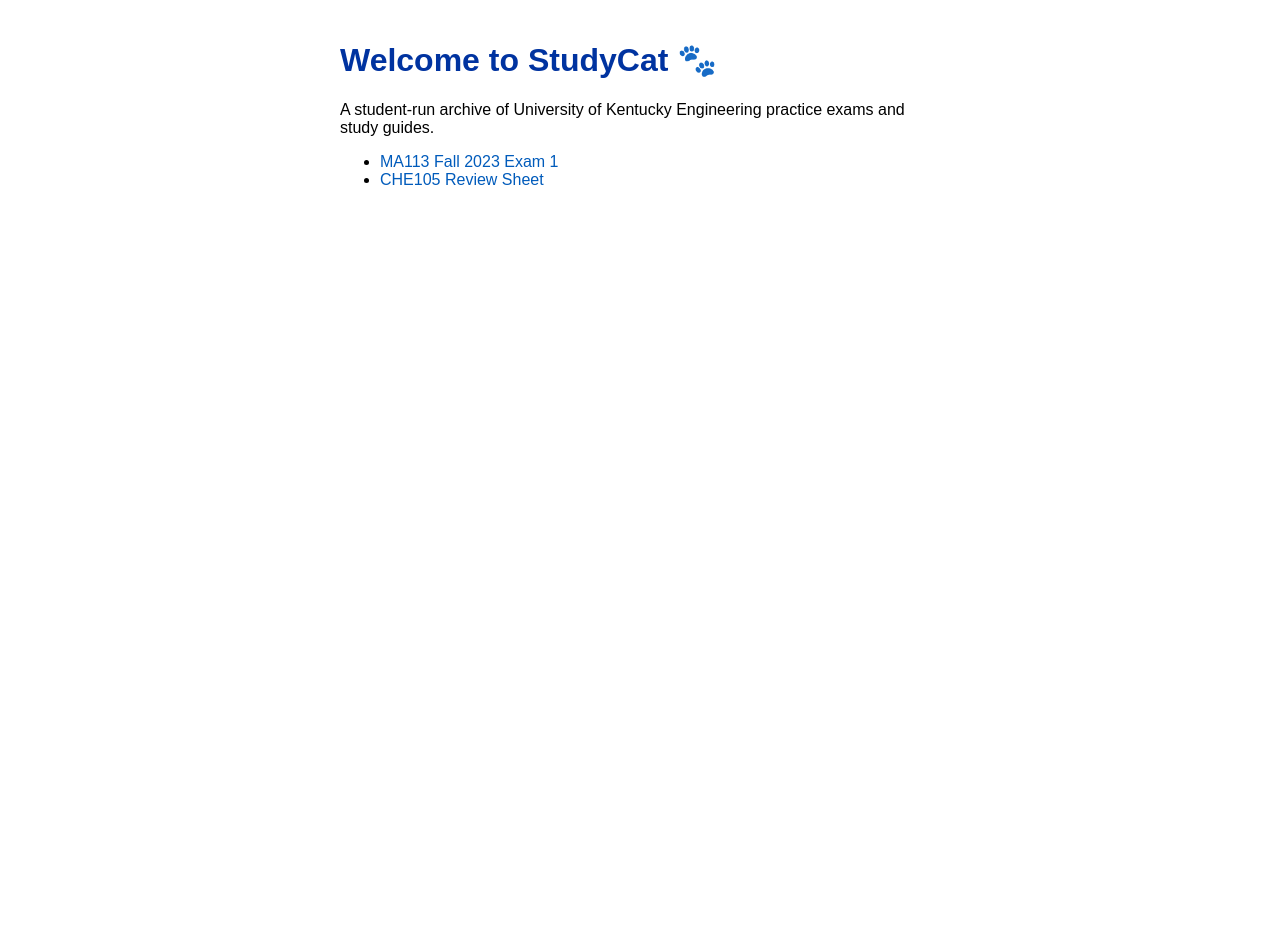
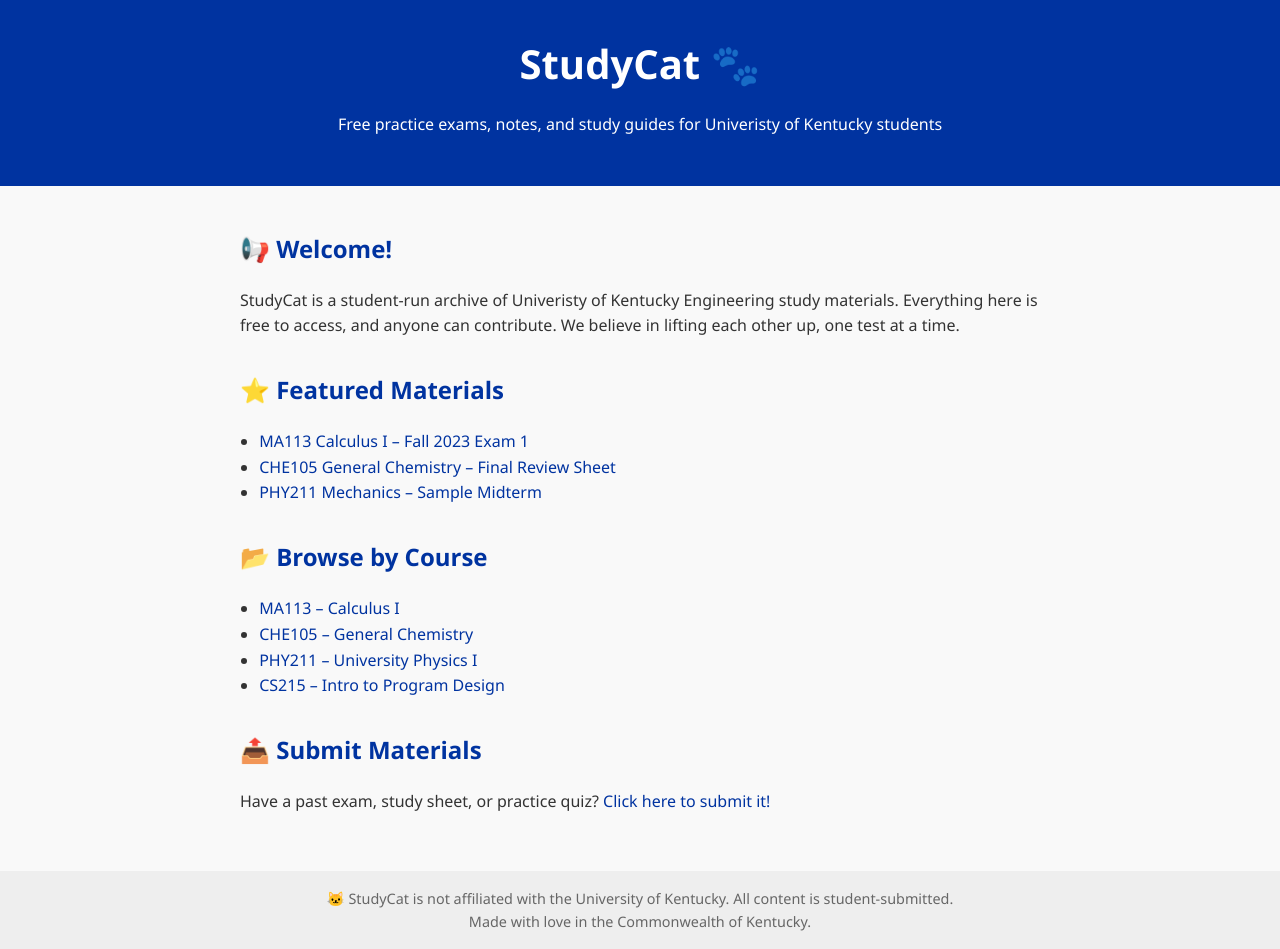
Before and after one commit to cajeshwreny/studycat-site, a plain HTML site: page index.html in a window 1280 px wide. Before the commit the page ends 800 px from the top, so only its background shows below. Drawn offline with Linux system fonts and the light colour scheme.

Commit message:
Update index.html

```diff
--- a/index.html
+++ b/index.html
@@ -1,20 +1,121 @@
 <!DOCTYPE html>
 <html lang="en">
 <head>
-  <meta charset="UTF-8">
-  <title>StudyCat</title>
+  <meta charset="UTF-8" />
+  <meta name="viewport" content="width=device-width, initial-scale=1.0"/>
+  <title>StudyCat 🐾</title>
   <style>
-    body { font-family: Arial, sans-serif; max-width: 600px; margin: 0 auto; padding: 20px; }
-    h1 { color: #0033A0; }
-    a { color: #005bbb; text-decoration: none; }
+    :root {
+      --uky-blue: #0033A0;
+      --uky-gold: #FFD100;
+      --bg: #f9f9f9;
+      --text: #333;
+    }
+
+    body {
+      font-family: "Segoe UI", sans-serif;
+      background-color: var(--bg);
+      color: var(--text);
+      margin: 0;
+      padding: 0;
+      line-height: 1.6;
+    }
+
+    header {
+      background: var(--uky-blue);
+      color: white;
+      padding: 2rem;
+      text-align: center;
+    }
+
+    h1 {
+      margin: 0;
+      font-size: 2.5rem;
+    }
+
+    h2 {
+      color: var(--uky-blue);
+    }
+
+    main {
+      padding: 1.5rem 2rem;
+      max-width: 800px;
+      margin: auto;
+    }
+
+    .section {
+      margin-bottom: 2rem;
+    }
+
+    ul {
+      padding-left: 1.2rem;
+    }
+
+    a {
+      color: var(--uky-blue);
+      text-decoration: none;
+      transition: 0.2s;
+    }
+
+    a:hover {
+      text-decoration: underline;
+    }
+
+    footer {
+      text-align: center;
+      padding: 1rem;
+      font-size: 0.9rem;
+      background: #eee;
+      color: #666;
+    }
+
+    .cat-icon {
+      font-size: 1.3em;
+    }
   </style>
 </head>
 <body>
-  <h1>Welcome to StudyCat 🐾</h1>
-  <p>A student-run archive of University of Kentucky Engineering practice exams and study guides.</p>
-  <ul>
-    <li><a href="MA113_Fall2023_Exam1.pdf">MA113 Fall 2023 Exam 1</a></li>
-    <li><a href="CHE105_ReviewSheet.pdf">CHE105 Review Sheet</a></li>
-  </ul>
+
+  <header>
+    <h1>StudyCat 🐾</h1>
+    <p>Free practice exams, notes, and study guides for Univeristy of Kentucky students</p>
+  </header>
+
+  <main>
+    <section class="section">
+      <h2>📢 Welcome!</h2>
+      <p>StudyCat is a student-run archive of Univeristy of Kentucky Engineering study materials. Everything here is free to access, and anyone can contribute. We believe in lifting each other up, one test at a time.</p>
+    </section>
+
+    <section class="section">
+      <h2>⭐ Featured Materials</h2>
+      <ul>
+        <li><a href="files/MA113_Fall2023_Exam1.pdf">MA113 Calculus I – Fall 2023 Exam 1</a></li>
+        <li><a href="files/CHE105_ReviewSheet.pdf">CHE105 General Chemistry – Final Review Sheet</a></li>
+        <li><a href="files/PHY211_SampleMidterm.pdf">PHY211 Mechanics – Sample Midterm</a></li>
+      </ul>
+    </section>
+
+    <section class="section">
+      <h2>📂 Browse by Course</h2>
+      <ul>
+        <li><a href="courses/ma113/index.html">MA113 – Calculus I</a></li>
+        <li><a href="courses/che105/index.html">CHE105 – General Chemistry</a></li>
+        <li><a href="courses/phy211/index.html">PHY211 – University Physics I</a></li>
+        <li><a href="courses/cs215/index.html">CS215 – Intro to Program Design</a></li>
+      </ul>
+    </section>
+
+    <section class="section">
+      <h2>📤 Submit Materials</h2>
+      <p>Have a past exam, study sheet, or practice quiz? <a href="https://forms.gle/example-form" target="_blank">Click here to submit it!</a></p>
+    </section>
+  </main>
+
+  <footer>
+    🐱 StudyCat is not affiliated with the University of Kentucky. All content is student-submitted.<br>
+    Made with love in the Commonwealth of Kentucky.
+  </footer>
+
 </body>
 </html>
```
